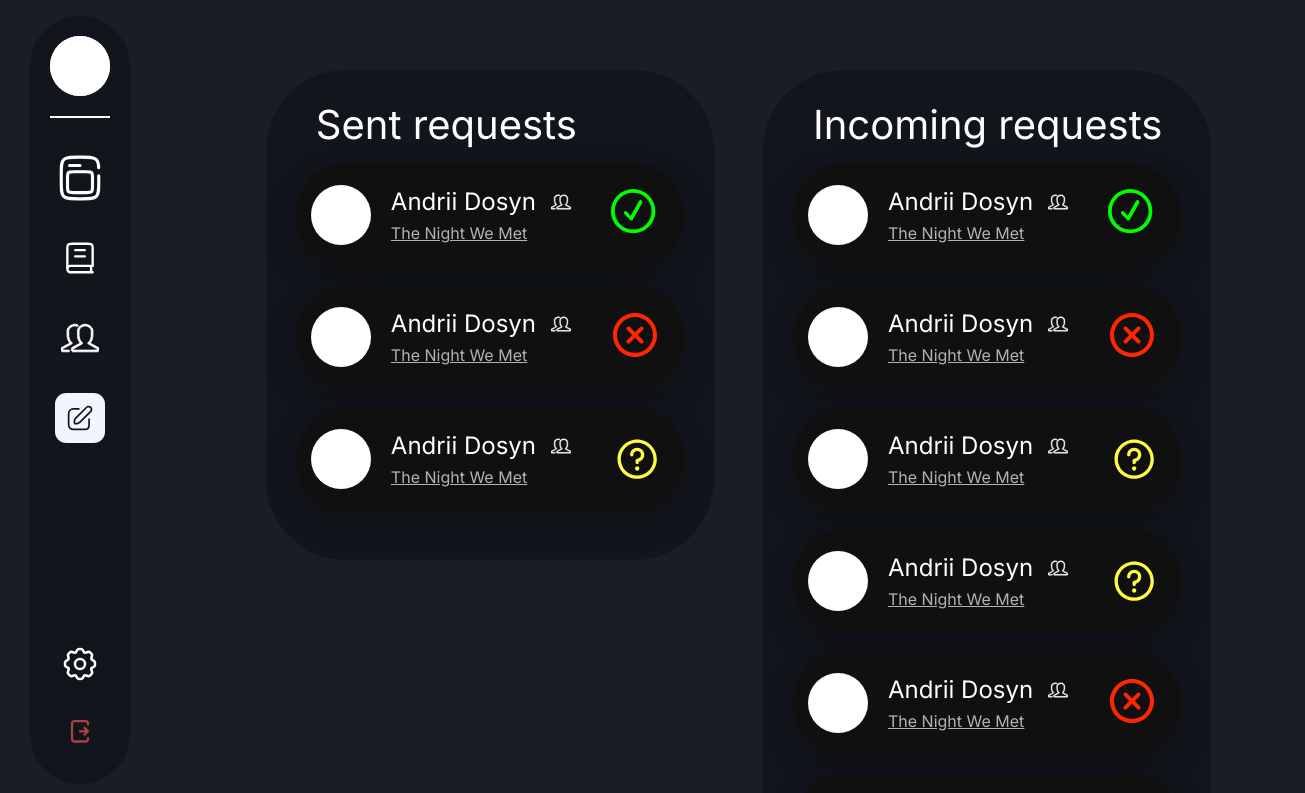
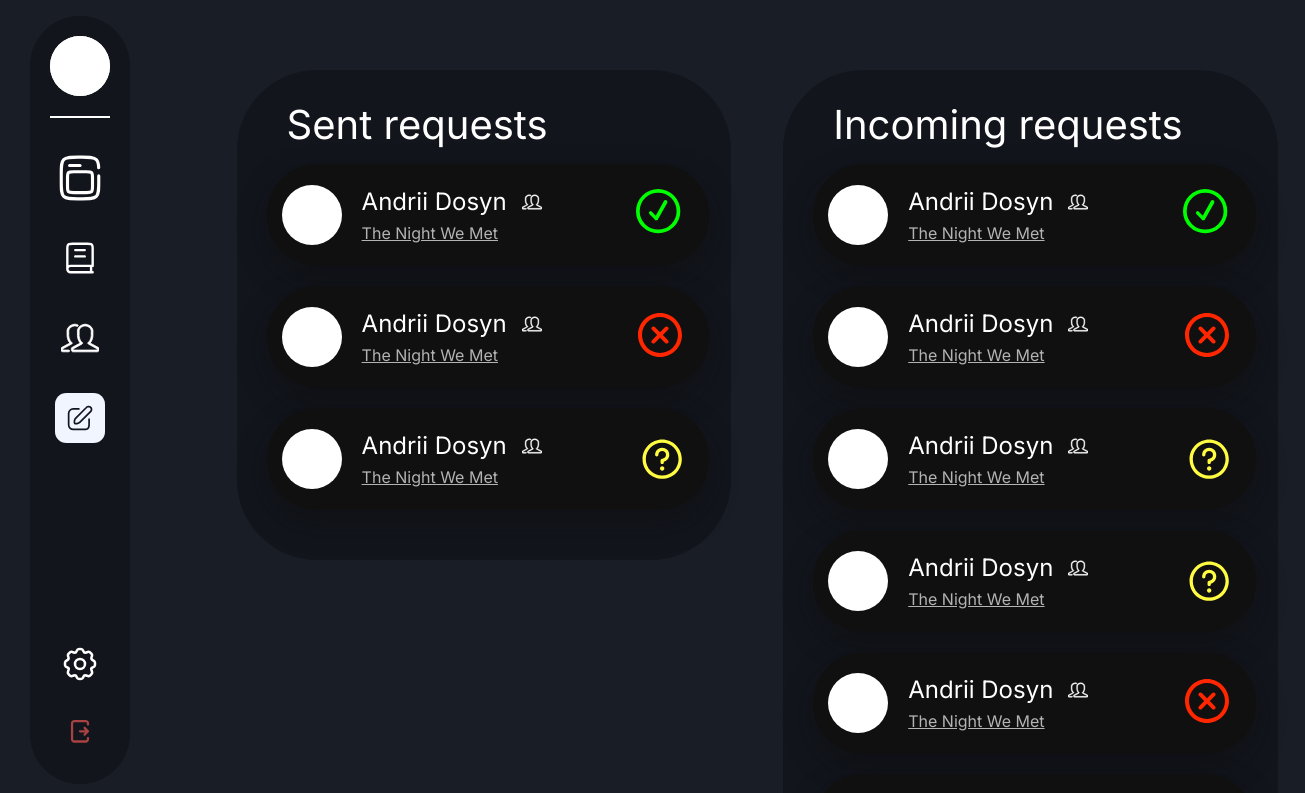
Before and after one commit to TokyoCity0837/AutoBook, a React app in the folder frontend/: page /requests in a window 1280 px wide. Shown: the top 793 px of the page, 1305 px wide, since content can reach past the window. Built offline with nearby package versions, Linux system fonts and the light colour scheme; the HTML template or start-up script is replaced by a standard one.

Commit message:
fixing UI of EditRequests bug

```diff
--- a/frontend/src/pages/EditsPage.css
+++ b/frontend/src/pages/EditsPage.css
@@ -1,6 +1,4 @@
-* {
-    box-sizing: border-box;
-}
+
 
 .content {
     display: flex;
@@ -107,7 +105,7 @@
     display: flex;
     justify-content: space-between;
     align-items: center;
-    width: 100%;
+    width: 95%;
     box-shadow: 0 12px 30px rgba(12, 12, 12, 0.4);
     padding: 15px;
     border-radius: 50px;
```
